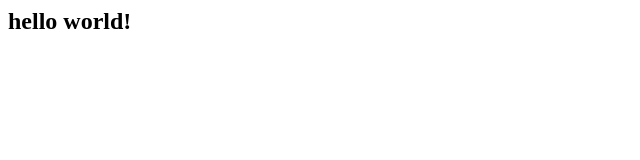
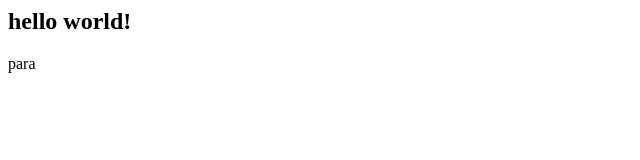
Before and after one commit to jrdemadara/gitfluent, a plain HTML site: page index.html in a window 1280 px wide. Shown: the full height of the page, 0-640 px from the left. Drawn offline with Linux system fonts and the light colour scheme.

Commit message:
add para

```diff
--- a/index.html
+++ b/index.html
@@ -1 +1,2 @@
 <h2>hello world!</h2>
+<p>para</p>
```
